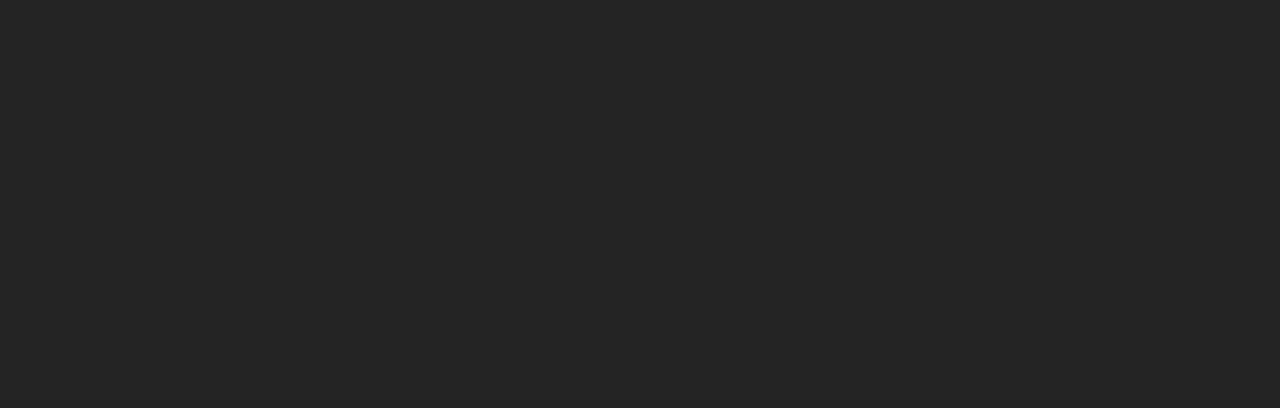
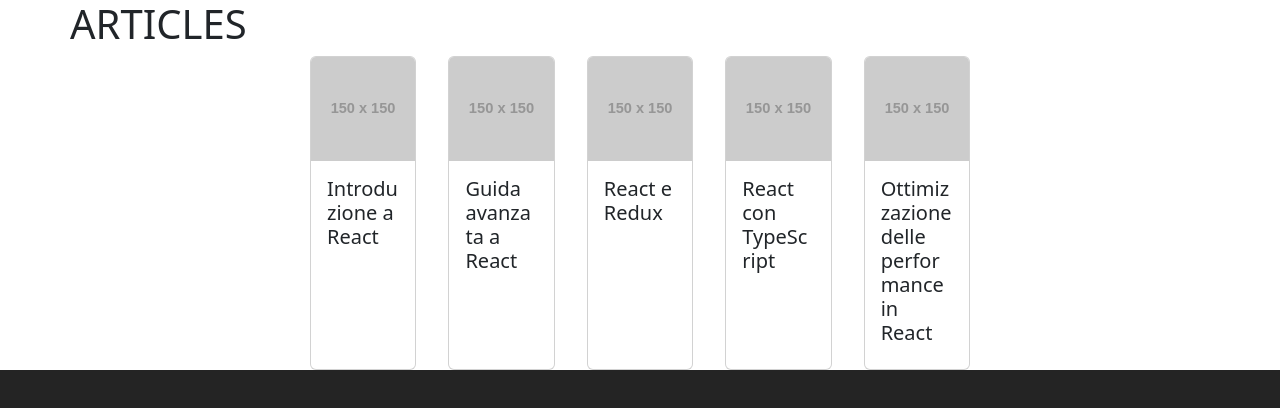
Before and after one commit to alexciccarese/react-form, a React (Vite) app: page / in a window 1280 px wide. Shown: the top 408 px of the page. Built offline with nearby package versions, Linux system fonts and the light colour scheme.

Commit message:
add bootstrap for styling and implement article components

```diff
--- a/package.json
+++ b/package.json
@@ -10,6 +10,7 @@
     "preview": "vite preview"
   },
   "dependencies": {
+    "bootstrap": "^5.3.3",
     "react": "^19.0.0",
     "react-dom": "^19.0.0"
   },
--- a/src/App.jsx
+++ b/src/App.jsx
@@ -1,10 +1,11 @@
 import { useState } from 'react'
+import Main from './components/Main'
 
 function App() {
 
   return (
     <>
-
+      <Main />
     </>
   )
 }
--- /dev/null
+++ b/src/components/Article.jsx
@@ -0,0 +1,11 @@
+export default function Article({ id, img, title }) {
+
+  return (
+    <div className="card" style={{ width: '18rem' }}>
+      <img src={img} className="card-img-top" alt={title} />
+      <div className="card-body">
+        <h5 className="card-title">{title}</h5>
+      </div>
+    </div>
+  )
+}
--- /dev/null
+++ b/src/components/ArticleList.jsx
@@ -0,0 +1,19 @@
+import Article from "./article";
+
+export default function ArticlesList({ articles }) {
+
+  return (
+
+    <div className="container">
+      {articles.map((article) => (
+        <Article
+          key={article.id}
+          id={article.id}
+          img={article.img}
+          title={article.title}
+        />
+      ))}
+    </div>
+
+  )
+}
--- /dev/null
+++ b/src/components/Main.jsx
@@ -0,0 +1,11 @@
+import articles from "../data/articles"
+import ArticlesList from "./articleList"
+
+export default function Main() {
+  return (
+    <>
+      <h1>ARTICLES</h1>
+      <ArticlesList articles={articles}/>
+    </>
+  )
+}
--- /dev/null
+++ b/src/data/articles.js
@@ -0,0 +1,29 @@
+const articles = [
+  {
+    id: 1,
+    title: "Introduzione a React",
+    img: "https://via.placeholder.com/150",
+  },
+  {
+    id: 2,
+    title: "Guida avanzata a React",
+    img: "https://via.placeholder.com/150",
+  },
+  {
+    id: 3,
+    title: "React e Redux",
+    img: "https://via.placeholder.com/150",
+  },
+  {
+    id: 4,
+    title: "React con TypeScript",
+    img: "https://via.placeholder.com/150",
+  },
+  {
+    id: 5,
+    title: "Ottimizzazione delle performance in React",
+    img: "https://via.placeholder.com/150",
+  },
+];
+
+export default articles;
--- a/src/index.css
+++ b/src/index.css
@@ -1,3 +1,5 @@
+@import 'bootstrap';
+
 :root {
   font-family: system-ui, Avenir, Helvetica, Arial, sans-serif;
   line-height: 1.5;
@@ -14,9 +16,12 @@
 }
 
 body {
-  margin: 0;
+  place-items: center;
+}
+
+.container {
+  width: 60%;
+  margin: auto;
   display: flex;
-  place-items: center;
-  min-width: 320px;
-  min-height: 100vh;
+  gap: 2rem;
 }
```
Also changed, not shown: 1 other file (tests, documents, lock files or other folders).
